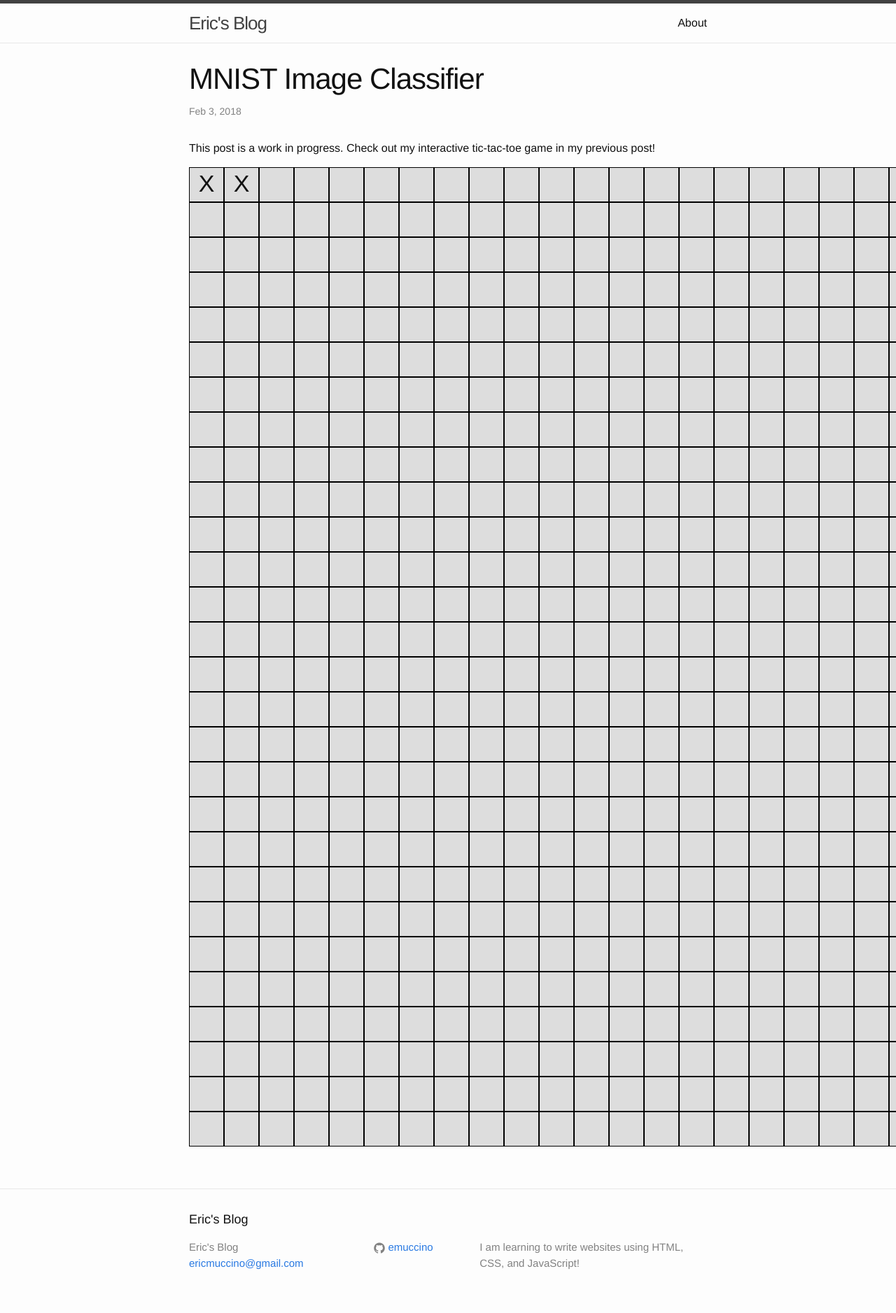
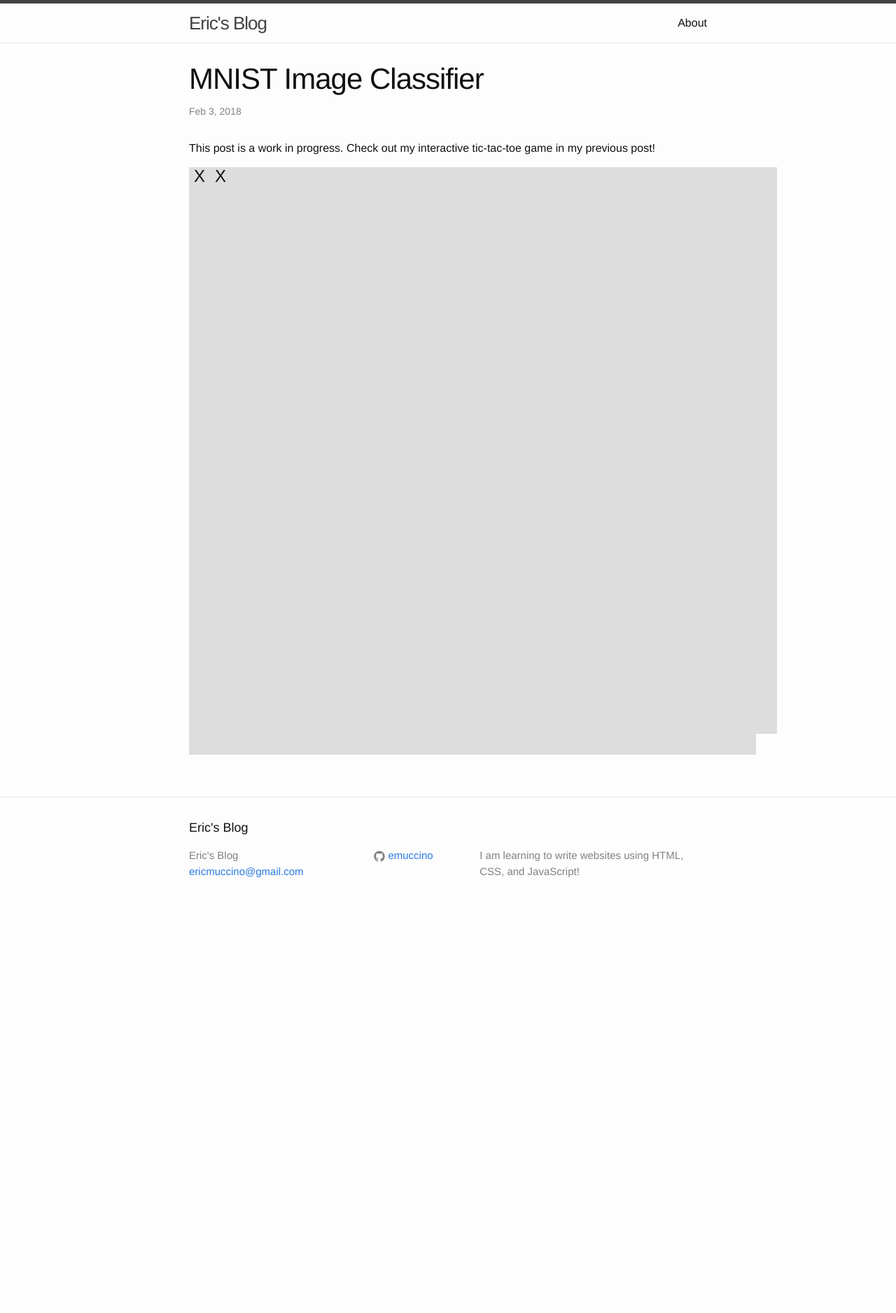
Before and after one commit to emuccino/emuccino.github.io, a Jekyll site: the page built from _posts/2018-02-03-MNSIT-image-classifier.markdown, in a window 1280 px wide. Shown: the whole page at 70% size. Built offline with Jekyll 4.4.1, drawn with Linux system fonts in a browser that asks for light colours; nearby versions of some CDN libraries; after the commit the page ends 1317 px from its top, so only the background shows below that.

Commit message:
Update post2.scss

```diff
--- a/_sass/post2.scss
+++ b/_sass/post2.scss
@@ -1,24 +1,23 @@
 .post2 {
     .board {
-        height: 1400px;
-        width: 1400px;
+        height: 840px;
+        width: 840px;
         margin: 0 auto;
     }
 
     .cell {
-        width: 50px;
-        height: 50px;
-        border: 1px solid black;
+        width: 30px;
+        height: 30px;
         background-color: #dddddd;
         text-align: center;
-        font-size: 34px;
+        font-size: 24px;
         font-family: sans-serif;
         box-sizing: border-box;
         -webkit-box-sizing: border-box;
         -moz-box-sizing: border-box;
         cursor:pointer;
         float:left;
-        line-height: 45px;
+        line-height: 25px;
     }
 
  }
```
